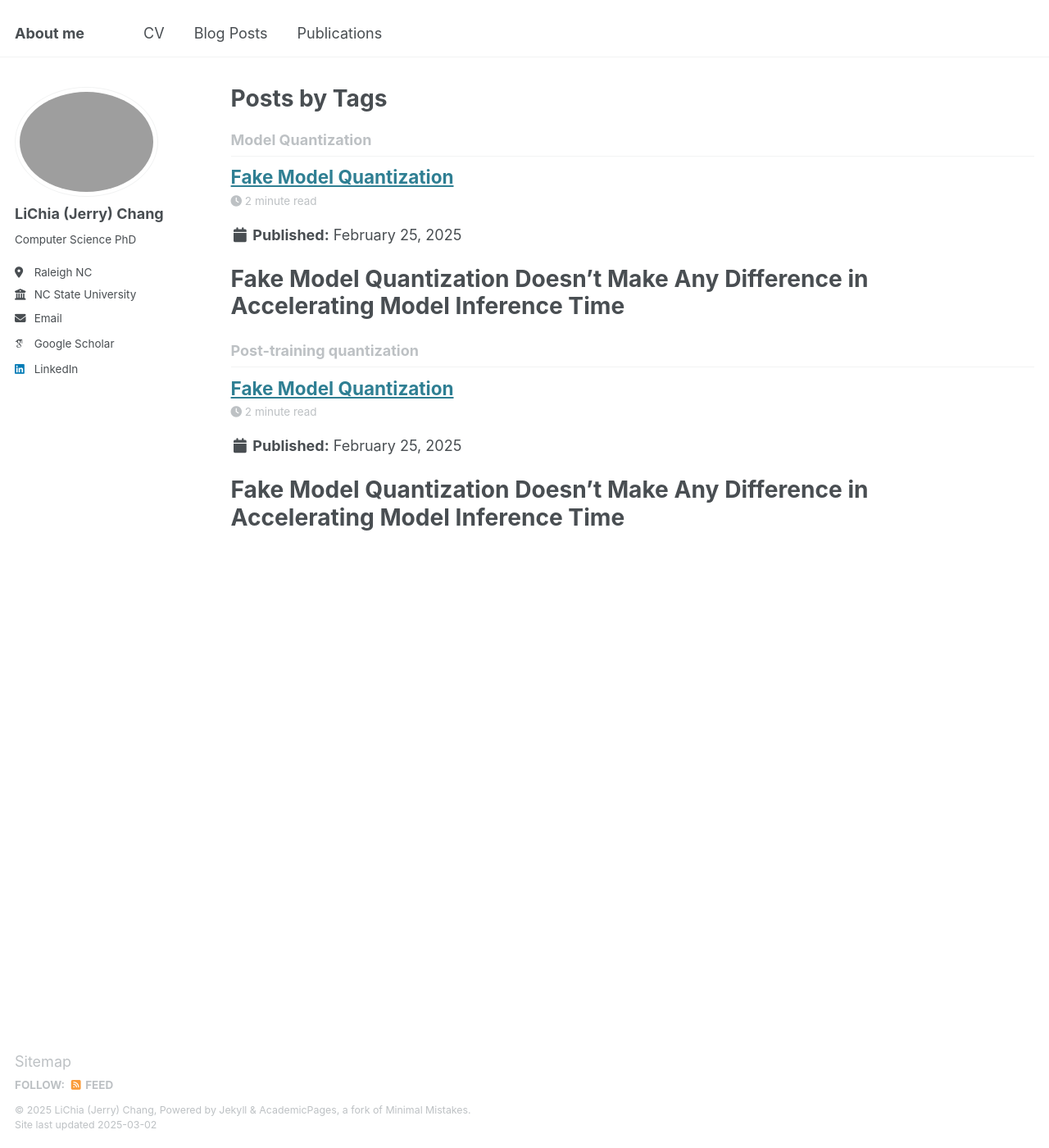
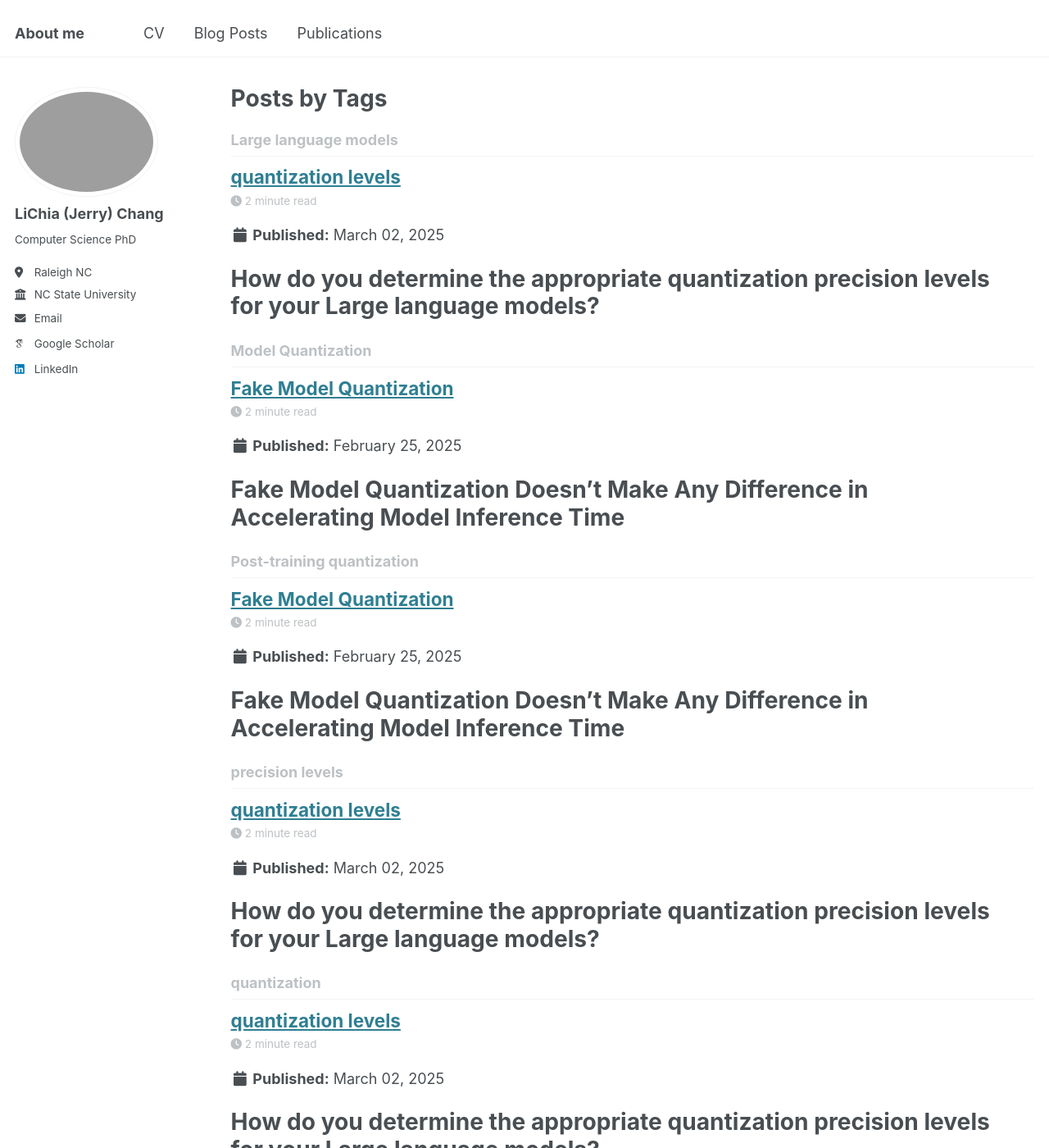
Before and after one commit to lichchang/lichchang.github.io, a Jekyll site: the page built from _pages/tag-archive.html, in a window 1280 px wide and 1400 px high. Shown: the whole window at 82% size. Built offline with Jekyll 4.4.1, drawn with Linux system fonts in a browser that asks for light colours; some web fonts are replaced; part of the change alters nothing that is shown; some of the changed text lies outside the part shown.

Commit message:
Update and rename quantization-levels.md to 2025-03-02-quantization-levels.md

```diff
--- a/_posts/quantization-levels.md
+++ b/_posts/2025-03-02-quantization-levels.md
@@ -1,5 +1,5 @@
 ---
-title: 'How do you determine the appropriate quantization precision levels for your Large language models?'
+title: 'quantization levels'
 date: 2025-03-02
 permalink: /posts/2025/03/quantization-levels/
 tags:
```
